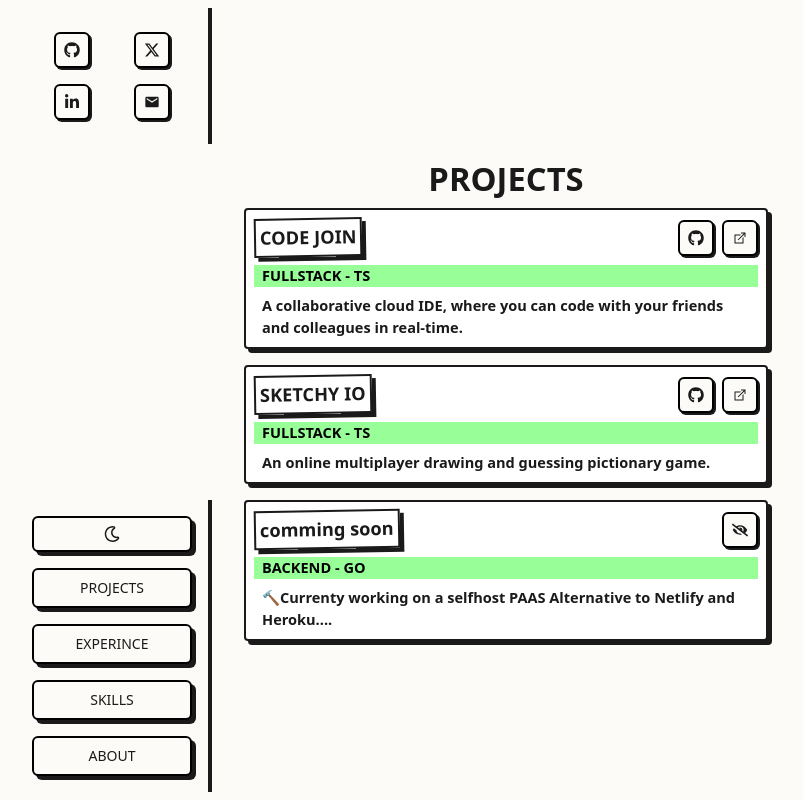
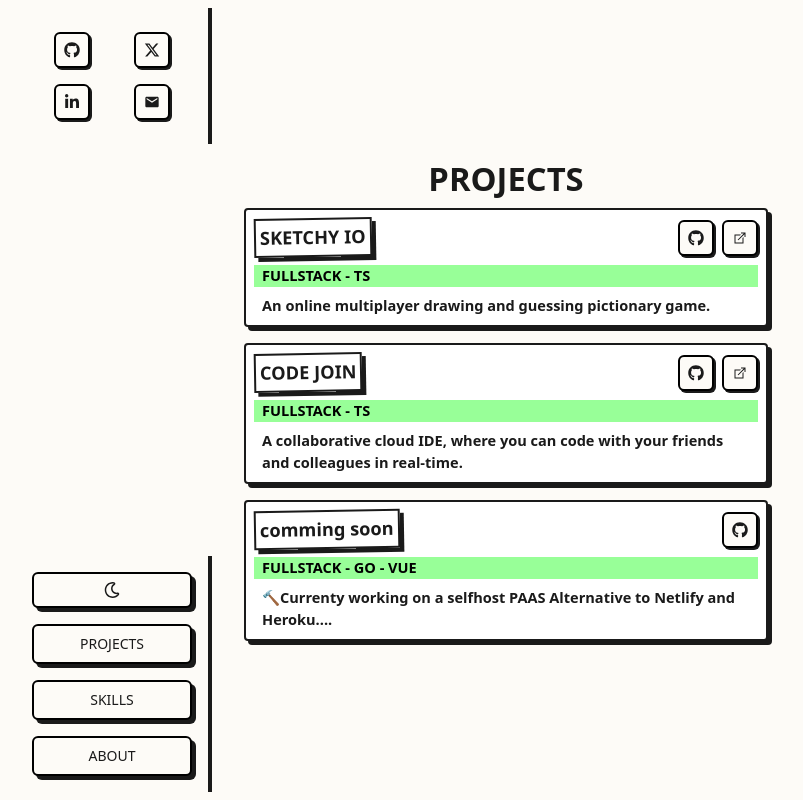
Before and after one commit to Roshan-anand/portfolio, a Next.js app: page / in a window 1280 px wide. Shown: the whole page, without its empty margins (232-1035 px from the left). Built offline with nearby package versions, Linux system fonts and the light colour scheme.

Commit message:
chore : fix project links

```diff
--- a/src/components/projects.tsx
+++ b/src/components/projects.tsx
@@ -8,6 +8,13 @@ import Link from "next/link";
 
 const projects: Project[] = [
   {
+    title: "SKETCHY IO",
+    designation: ["FULLSTACK", "TS"],
+    description: "An online multiplayer drawing and guessing pictionary game.",
+    livelink: "https://sketchy-io.roshananand.cloud",
+    repolink: "https://github.com/Roshan-anand/sketchy_io",
+  },
+  {
     title: "CODE JOIN",
     designation: ["FULLSTACK", "TS"],
     description:
@@ -16,19 +23,12 @@ const projects: Project[] = [
     repolink: "https://github.com/Roshan-anand/code-join",
   },
   {
-    title: "SKETCHY IO",
-    designation: ["FULLSTACK", "TS"],
-    description: "An online multiplayer drawing and guessing pictionary game.",
-    livelink: "https://sketchy-io.roshananand.cloud",
-    repolink: "https://github.com/Roshan-anand/sketchy_io",
-  },
-  {
     title: "comming soon",
-    designation: ["BACKEND", "GO"],
+    designation: ["FULLSTACK", "GO", "VUE"],
     description:
       "🔨Currenty working on a selfhost PAAS Alternative to Netlify and Heroku....",
     livelink: null,
-    repolink: null,
+    repolink: "https://github.com/Roshan-anand/godploy",
   },
 ];
 
--- a/src/components/sidebar.tsx
+++ b/src/components/sidebar.tsx
@@ -30,7 +30,7 @@ const socials: Social[] = [
   },
 ];
 
-const sideBarLinks = ["projects", "experince", "skills", "about"];
+const sideBarLinks = ["projects", "skills", "about"];
 
 const SideBar = () => {
   return (
--- a/src/components/tech.tsx
+++ b/src/components/tech.tsx
@@ -9,11 +9,20 @@ type Skills = {
 const skills: Skills[] = [
   {
     category: "CORE",
-    skills: ["GOlang", "TypeScript", "Bun", "PSQL", "Docker"],
+    skills: ["GOlang", "TypeScript", "SQL", "Docker"],
   },
   {
     category: "OTHER",
-    skills: ["NodeJS", "Express", "React", "NextJS", "ORMs", "Linux", "Git"],
+    skills: [
+      "BunJS",
+      "NodeJS",
+      "Express",
+      "React",
+      "NextJS",
+      "ORMs",
+      "Linux",
+      "Git",
+    ],
   },
 ];
 
```
